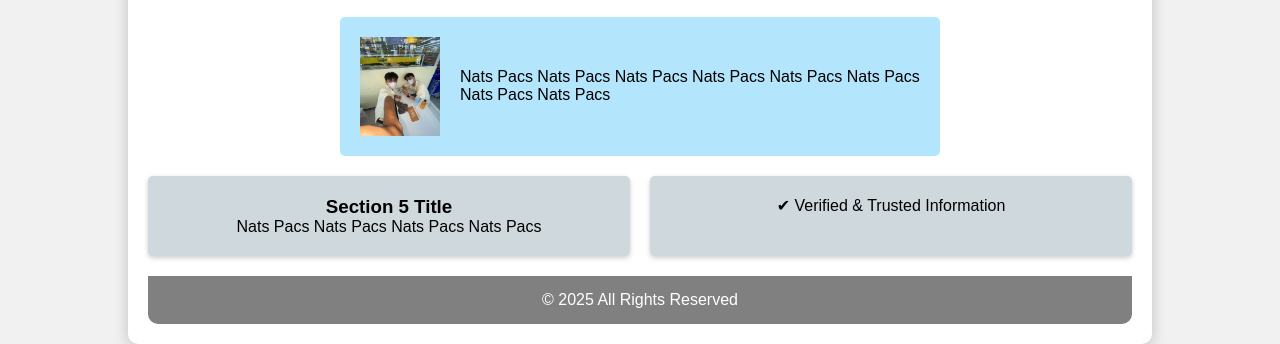
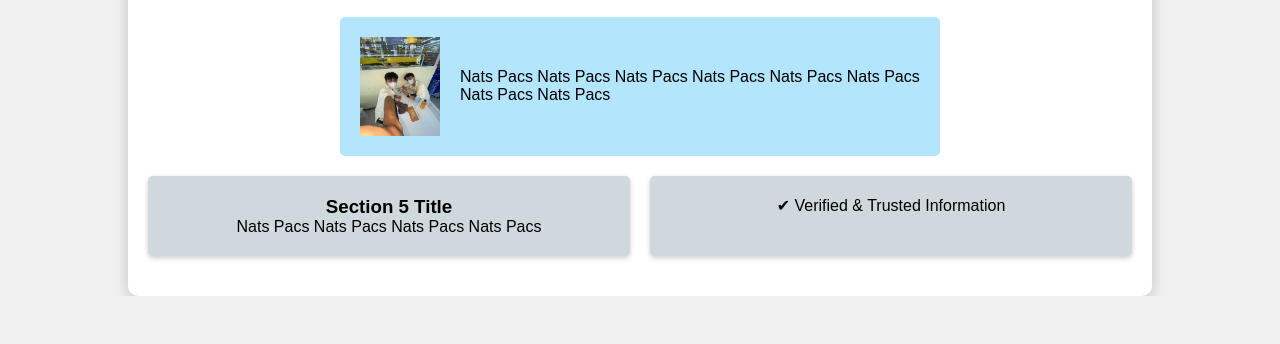
Before and after one commit to Nathaniel072407/Landing-Page2.0, a plain HTML site: page index.html in a window 1280 px wide. Shown: the part 557-901 px from the top of the page. After the commit the page ends 853 px from the top, so only its background shows below. Drawn offline with Linux system fonts and the light colour scheme.

Commit message:
Update index.html

```diff
--- a/index.html
+++ b/index.html
@@ -134,14 +134,6 @@
             min-width: 300px;
             text-align: center;
         }
-        .footer {
-            margin-top: 20px;
-            padding: 15px;
-            background: gray;
-            color: white;
-            text-align: center;
-            border-radius: 0 0 10px 10px;
-        }
         @media (max-width: 768px) {
             .container { width: 95%; }
         }
@@ -194,8 +186,6 @@
             <div class="section">
                 <p>✔ Verified & Trusted Information</p>
             </div>
-        </div>
-        <div class="footer">&copy; 2025 All Rights Reserved</div>
-    </div>
+
 </body>
 </html>
```
